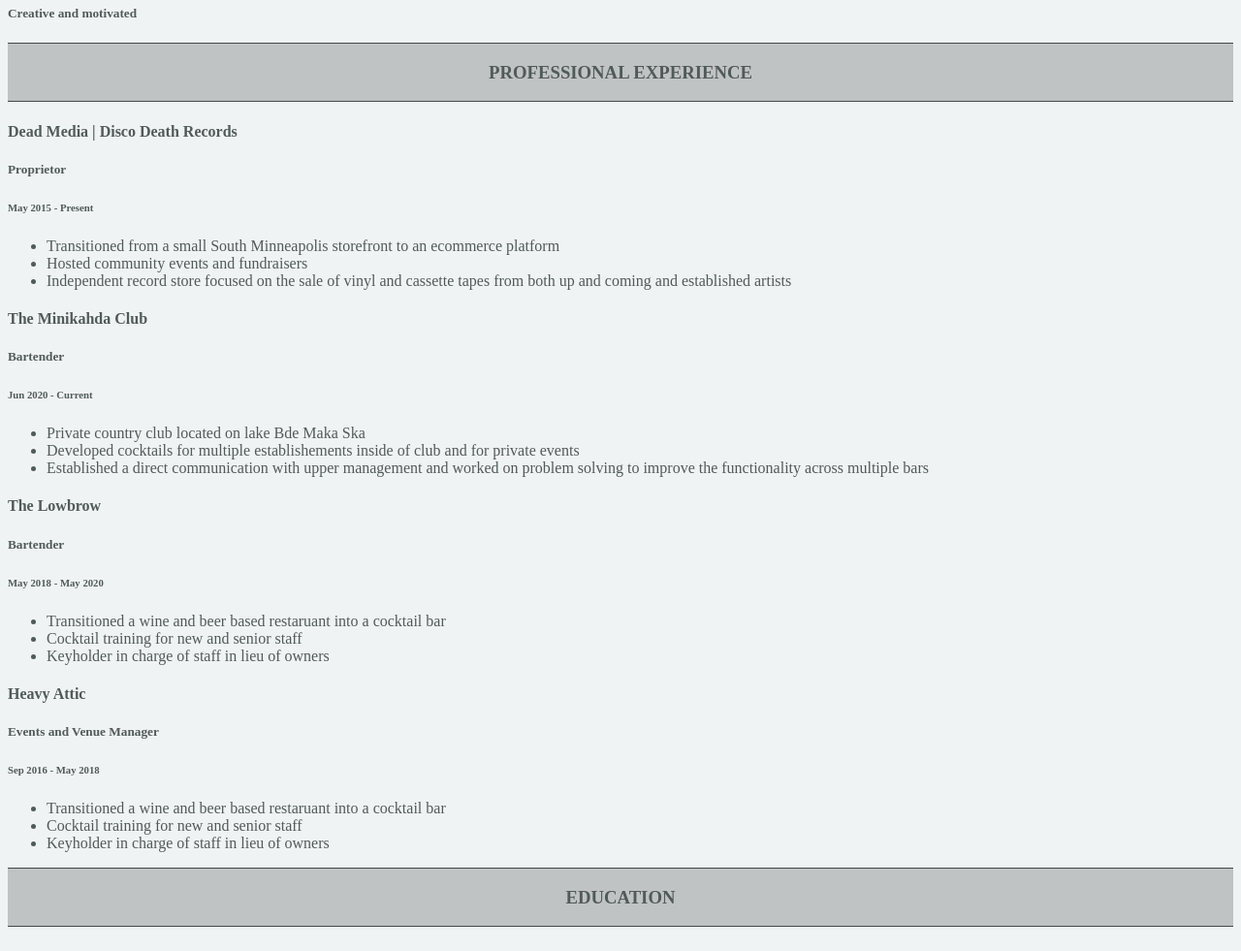
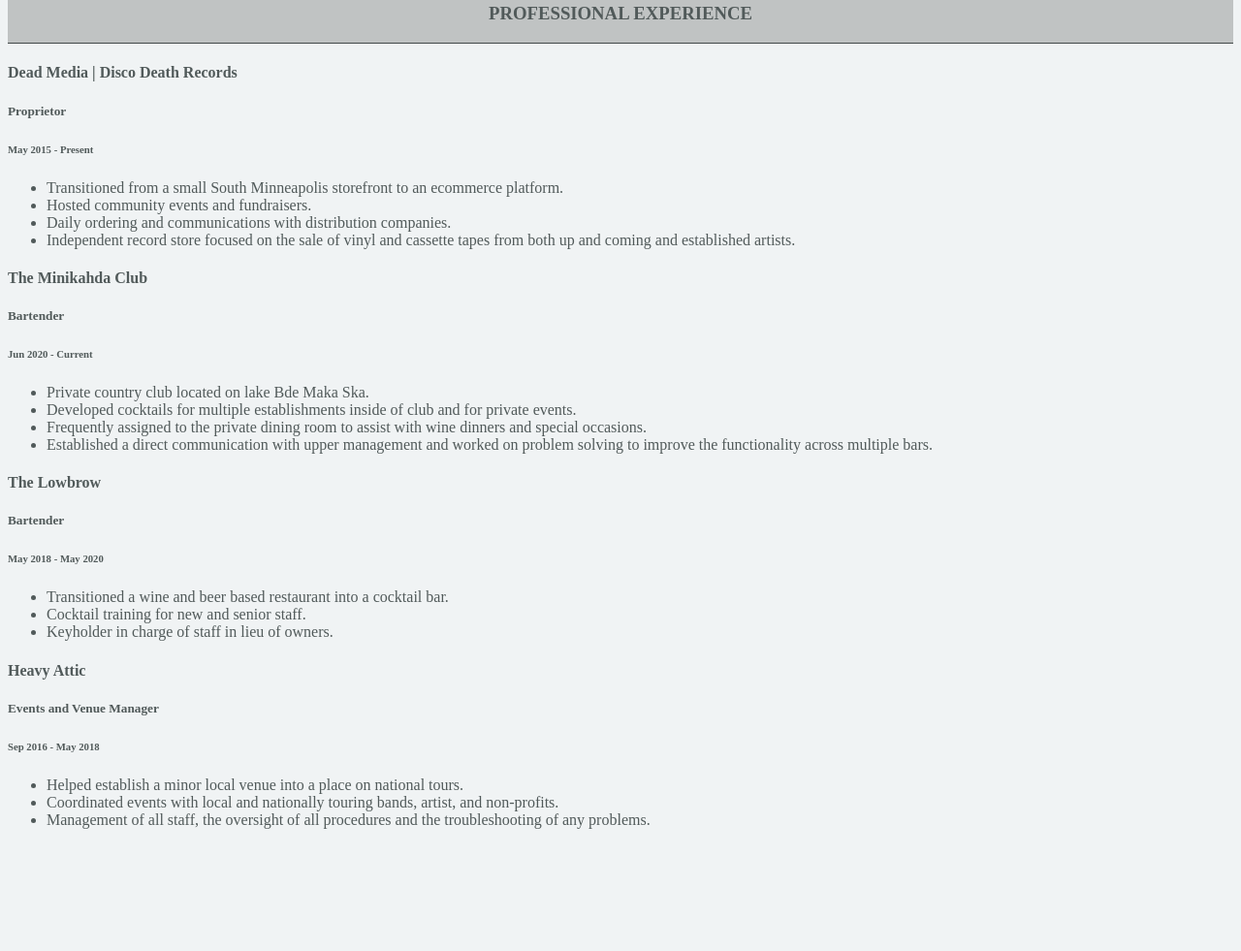
Before and after one commit to JoelEckerson/JoelEckerson.github.io, a plain HTML site: page index.html in a window 1280 px wide. Shown: the part 184-1165 px from the top of the page at 97% size. After the commit the page ends 1055 px from the top, so only its background shows below. Drawn offline with Linux system fonts and the light colour scheme.

Commit message:
Update index.html

```diff
--- a/index.html
+++ b/index.html
@@ -25,10 +25,6 @@
 
   <div style="clear: both;"></div>
 
-  <div>
-    <h5>Creative and motivated</h5>
-  </div>
-
   <div class="exp-header">
     <h3>Professional Experience</h3>
   </div>
@@ -40,9 +36,10 @@
 
     <ul>
 
-      <li>Transitioned from a small South Minneapolis storefront to an ecommerce platform</li>
-      <li>Hosted community events and fundraisers</li>
-      <li>Independent record store focused on the sale of vinyl and cassette tapes from both up and coming and established artists</li>
+      <li>Transitioned from a small South Minneapolis storefront to an ecommerce platform.</li>
+      <li>Hosted community events and fundraisers.</li>
+      <li>Daily ordering and communications with distribution companies.</li>
+      <li>Independent record store focused on the sale of vinyl and cassette tapes from both up and coming and established artists.</li>
     </ul>
   </div>
 
@@ -52,9 +49,10 @@
     <h6>Jun 2020 - Current</h6>
 
     <ul>
-      <li>Private country club located on lake Bde Maka Ska</li>
-      <li>Developed cocktails for multiple establishements inside of club and for private events</li>
-      <li>Established a direct communication with upper management and worked on problem solving to improve the functionality across multiple bars</li>
+      <li>Private country club located on lake Bde Maka Ska.</li>
+      <li>Developed cocktails for multiple establishments inside of club and for private events.</li>
+      <li>Frequently assigned to the private dining room to assist with wine dinners and special occasions.</li>
+      <li>Established a direct communication with upper management and worked on problem solving to improve the functionality across multiple bars.</li>
     </ul>
   </div>
 
@@ -64,9 +62,9 @@
     <h6>May 2018 - May 2020</h6>
 
     <ul>
-      <li>Transitioned a wine and beer based restaruant into a cocktail bar</li>
-      <li>Cocktail training for new and senior staff </li>
-      <li>Keyholder in charge of staff in lieu of owners</li>
+      <li>Transitioned a wine and beer based restaurant into a cocktail bar.</li>
+      <li>Cocktail training for new and senior staff.</li>
+      <li>Keyholder in charge of staff in lieu of owners.</li>
     </ul>
   </div>
 
@@ -76,19 +74,10 @@
     <h6>Sep 2016 - May 2018</h6>
 
     <ul>
-      <li>Transitioned a wine and beer based restaruant into a cocktail bar</li>
-      <li>Cocktail training for new and senior staff </li>
-      <li>Keyholder in charge of staff in lieu of owners</li>
+      <li>Helped establish a minor local venue into a place on national tours.</li>
+      <li>Coordinated events with local and nationally touring bands, artist, and non-profits.</li>
+      <li>Management of all staff, the oversight of all procedures and the troubleshooting of any problems.</li>
     </ul>
-  </div>
-
-  <div class="exp-header">
-    <h3>Education</h3>
-  </div>
-
-  <div>
-    <h5></h5>
-    <h6></h6>
   </div>
 
 </body>
```
